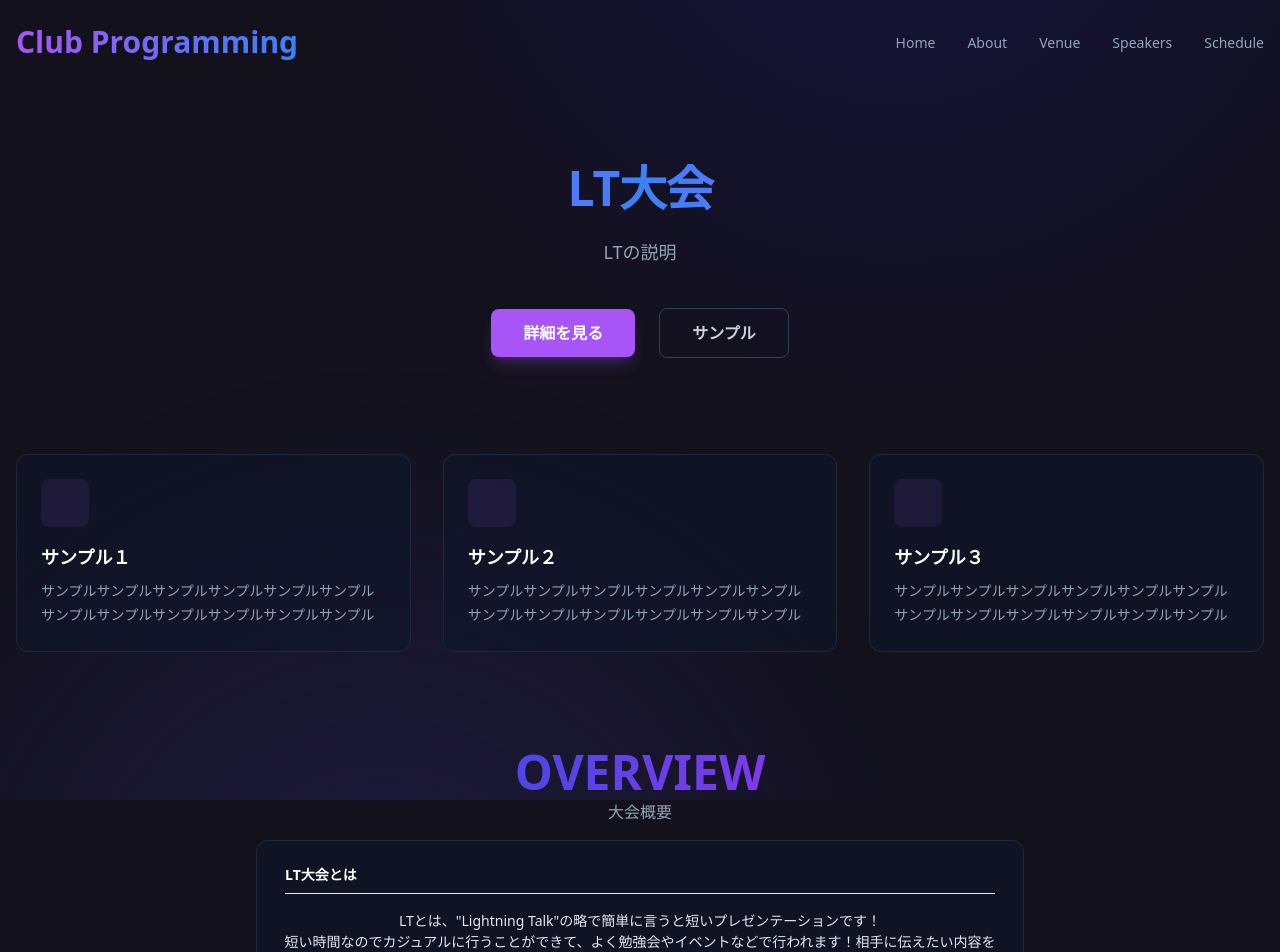
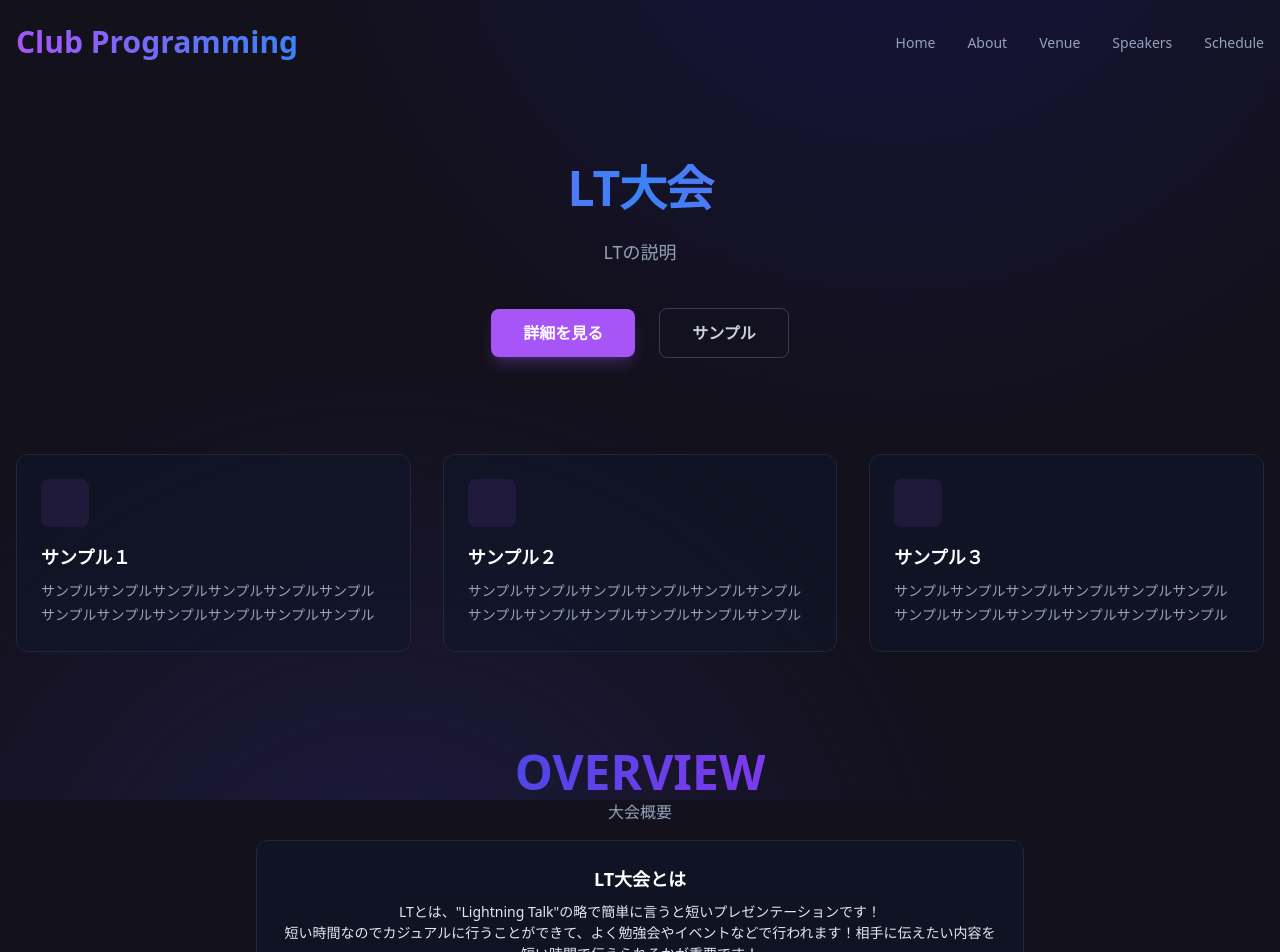
Before and after one commit to club-programming/club-programming.github.io, a React (Vite) app: page / in a window 1280 px wide. Shown: the top 952 px of the page. Built offline with nearby package versions, Linux system fonts and the light colour scheme.

Commit message:
style: update font size and position

```diff
--- a/src/pages/Home.jsx
+++ b/src/pages/Home.jsx
@@ -78,9 +78,7 @@ export default function Home() {
           </h1>
           <h2 className="text-2x1 mt-1 pb-4 text-slate-400">大会概要</h2>
           <div class="relative w-full max-w-3xl rounded-xl border border-slate-800 bg-slate-900/50 p-6">
-            <div class="mx-1 mb-4 flex items-center border-b border-slate-200 pb-2">
-              <h5 class="text-sm font-semibold text-white">LT大会とは</h5>
-            </div>
+            <h3 class="mb-2 text-lg font-semibold text-white">LT大会とは</h3>
             <p class="mb-4 block whitespace-pre-wrap text-sm font-light leading-normal text-slate-200">
               {text}
             </p>
```
